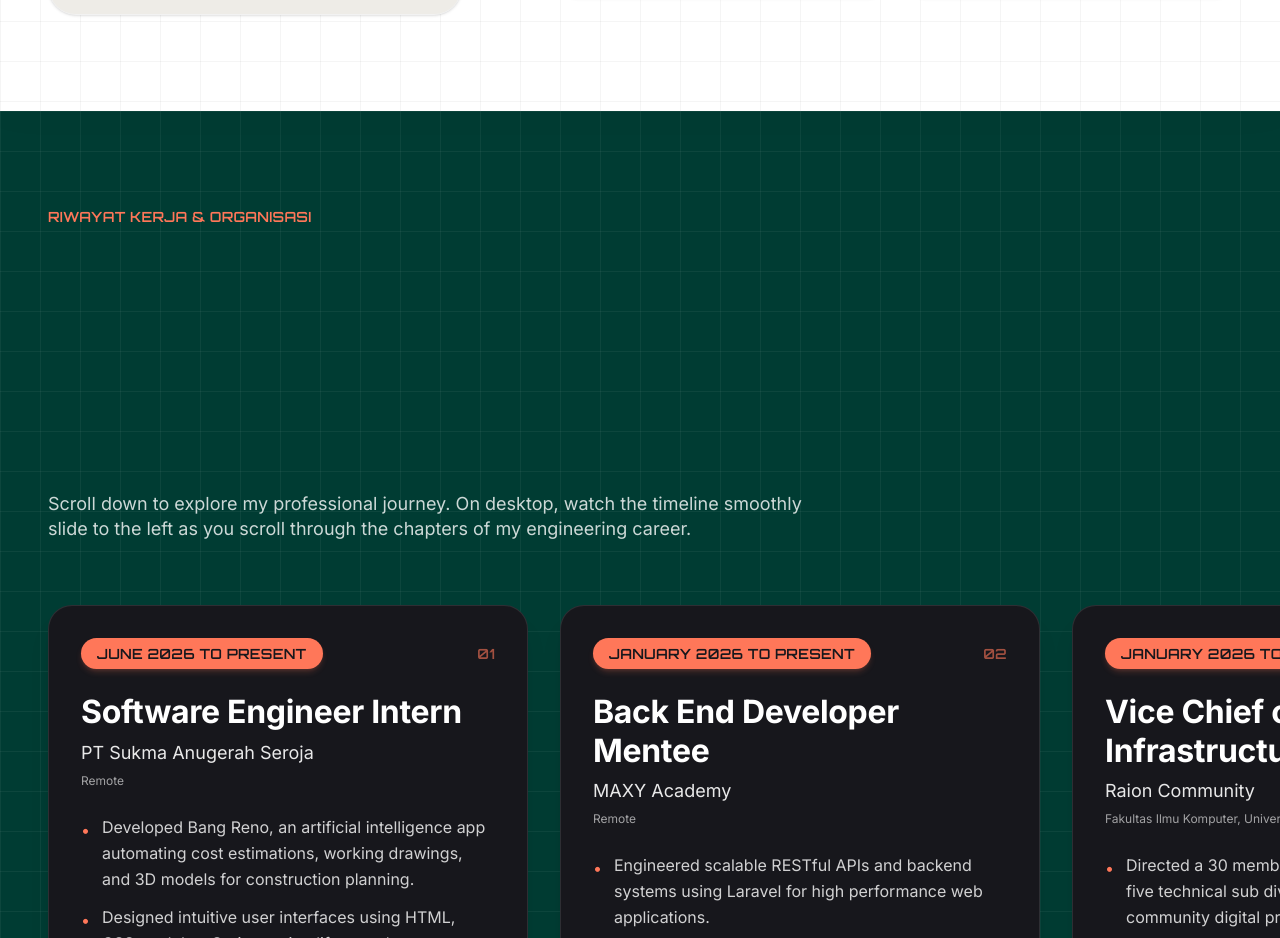
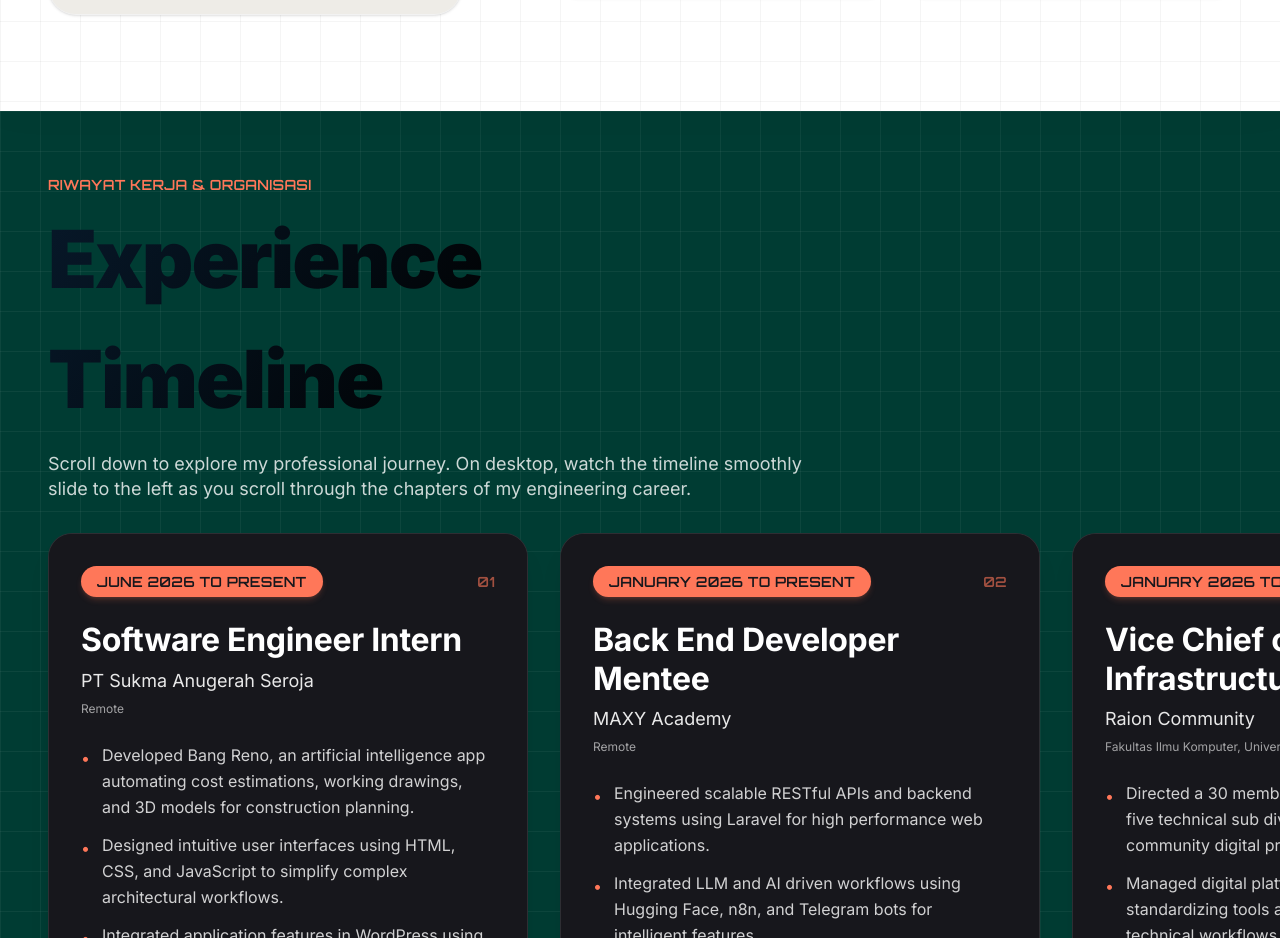
Before and after one commit to SutaSS/portofolio, a Next.js app: page / in a window 1280 px wide. Shown: the part 2434-3372 px from the top of the page. Built offline with nearby package versions, Linux system fonts and the light colour scheme.

Commit message:
style: fix experience section card visibility at 100% zoom and apply text-shiny-dark to title

```diff
--- a/src/app/section/experience.tsx
+++ b/src/app/section/experience.tsx
@@ -26,8 +26,8 @@ const Experience = () => {
             trigger: container,
             pin: true,
             scrub: 1,
-            // Trigger pin when container is perfectly centered so full card height is completely readable before sliding starts
-            start: "center center",
+            // Trigger pin when container reaches top so full card height is completely visible before sliding starts
+            start: "top top",
             end: () => `+=${slider.scrollWidth}`,
             invalidateOnRefresh: true,
           },
@@ -42,13 +42,13 @@ const Experience = () => {
     <section
       ref={containerRef}
       id="experience"
-      className="min-h-screen bg-deep-green bg-grid-pattern text-white relative overflow-hidden py-24 flex flex-col justify-center border-b border-white/10"
+      className="min-h-screen bg-deep-green bg-grid-pattern text-white relative overflow-hidden py-12 lg:py-16 flex flex-col justify-center border-b border-white/10"
     >
-      <div className="container mx-auto px-6 lg:px-12 mb-12 flex-shrink-0">
+      <div className="container mx-auto px-6 lg:px-12 mb-6 flex-shrink-0">
         {/* Title */}
         <div className="max-w-3xl">
-          <h4 className="mono-label text-coral mb-2">Riwayat Kerja & Organisasi</h4>
-          <h2 className="text-[3.5rem] lg:text-[5rem] font-black tracking-tight text-shiny-white mb-4">
+          <h4 className="mono-label text-coral mb-1">Riwayat Kerja & Organisasi</h4>
+          <h2 className="text-[3.5rem] lg:text-[5rem] font-black tracking-tight text-shiny-dark mb-3">
             Experience Timeline
           </h2>
           <p className="body-large text-white/80">
@@ -58,12 +58,12 @@ const Experience = () => {
       </div>
 
       {/* Horizontal Slider Container */}
-      <div className="flex-1 flex items-center overflow-x-auto lg:overflow-x-visible pl-6 lg:pl-12 pr-6 py-4 scrollbar-hide">
+      <div className="flex-1 flex items-center overflow-x-auto lg:overflow-x-visible pl-6 lg:pl-12 pr-6 py-2 scrollbar-hide">
         <div ref={sliderRef} className="flex gap-8 w-max items-stretch">
           {experiences.map((exp, index) => (
             <div
               key={exp.id}
-              className="card-lift w-[340px] md:w-[420px] lg:w-[480px] bg-primary rounded-3xl p-8 border border-white/10 flex flex-col justify-between shadow-xl flex-shrink-0 relative group"
+              className="card-lift w-[340px] md:w-[420px] lg:w-[480px] max-h-[60vh] overflow-y-auto bg-primary rounded-3xl p-6 lg:p-8 border border-white/10 flex flex-col justify-between shadow-xl flex-shrink-0 relative group"
             >
               <div>
                 {/* Header / Period */}
```
